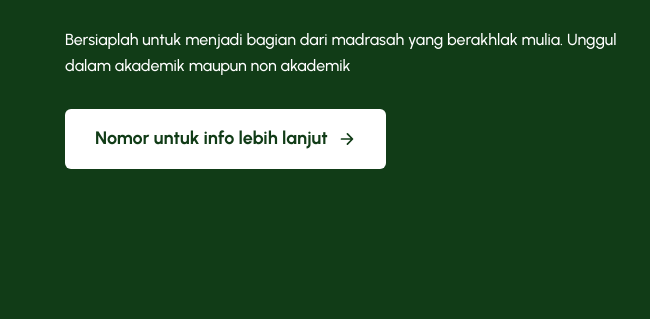
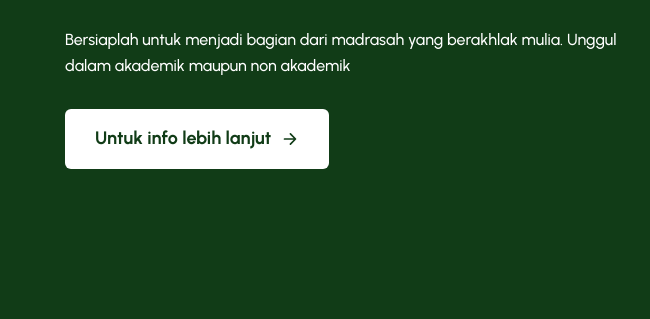
Before and after one commit to eastbandung/mtsn3bdg.github.io, a plain HTML site: page index.html in a window 1280 px wide. Shown: the part 4568-4887 px from the top of the page, 0-650 px from the left. Drawn offline with nearby package versions, Linux system fonts and the light colour scheme; grey boxes are pictures that could not be loaded.

Commit message:
merubah isi seputar madrasah

```diff
--- a/index.html
+++ b/index.html
@@ -844,8 +844,9 @@
               akademik
             </p>
 
-            <a href="tel:+923023207807" target="_blank" class="btn btn-secondary">
-              <span class="span">Nomor untuk info lebih lanjut</span>
+            <a href="https://api.whatsapp.com/send/?phone=628164392805&text&type=phone_number&app_absent=0"
+              target="_blank" class="btn btn-secondary">
+              <span class="span">Untuk info lebih lanjut</span>
 
               <ion-icon name="arrow-forward-outline" aria-hidden="true"></ion-icon>
             </a>
```
